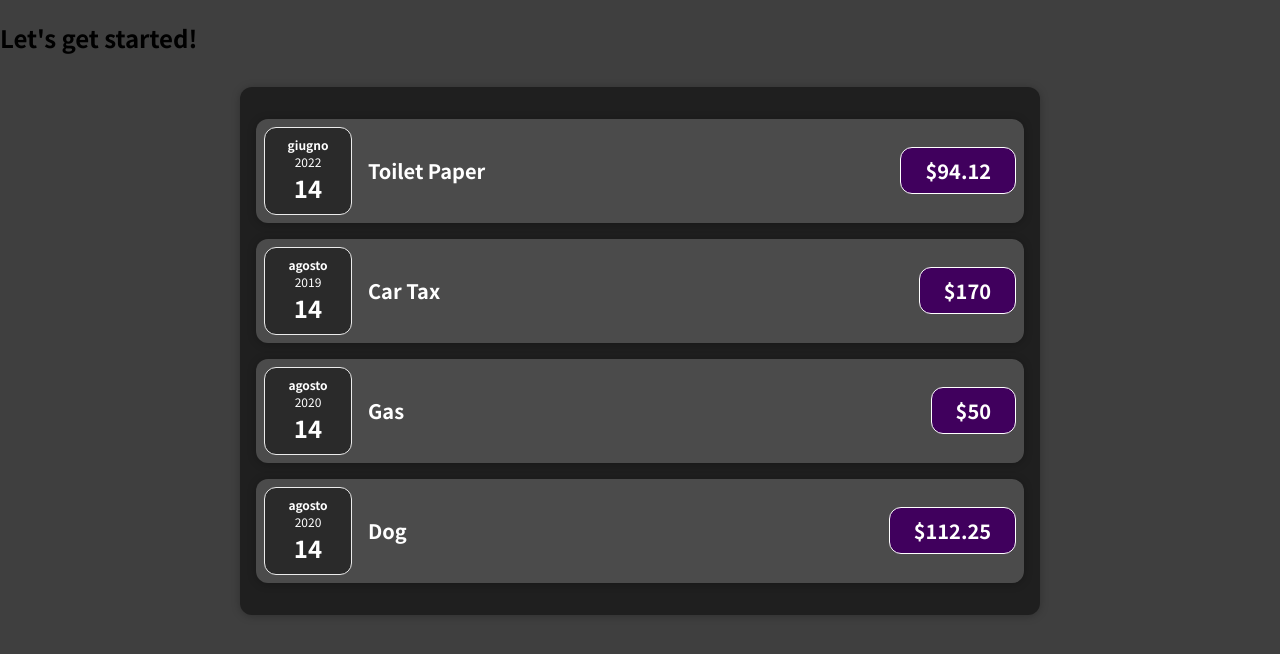
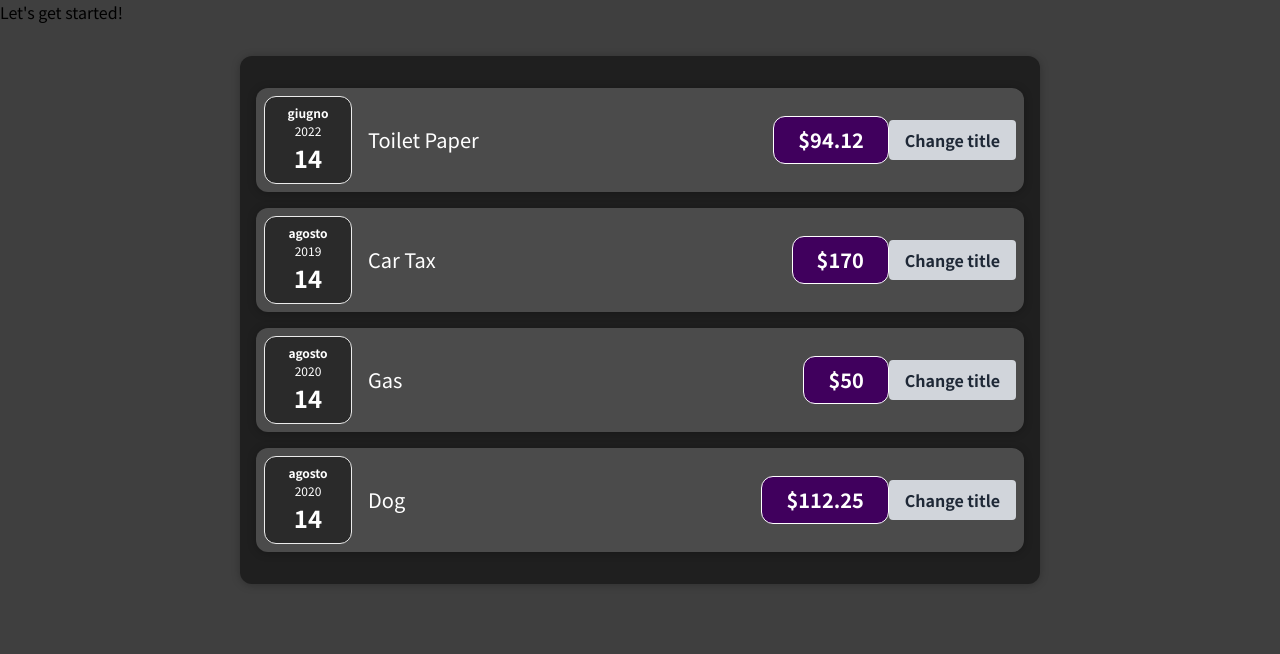
Before and after one commit to ldm0805/To-do-list, a React (Create React App) app: page / in a window 1280 px wide. Shown: the top 654 px of the page. Built offline with nearby package versions, Linux system fonts and the light colour scheme.

Commit message:
Aggiunto tailwind aggiunto state per il titolo

```diff
--- a/package.json
+++ b/package.json
@@ -35,5 +35,8 @@
       "last 1 firefox version",
       "last 1 safari version"
     ]
+  },
+  "devDependencies": {
+    "tailwindcss": "^3.3.2"
   }
 }
--- a/src/components/Expenses/ExpenseItem.js
+++ b/src/components/Expenses/ExpenseItem.js
@@ -1,3 +1,5 @@
+//Importiamo lo state da react per cambiare i dati nel codice.
+import React, { useState } from "react";
 import ExpenseDate from "./ExpenseDate";
 import Card from "../UI/Card";
 
@@ -6,6 +8,16 @@ import "./ExpenseItem.scss";
 // Componente
 //Aggiungiamo il parametro props(oggetto) per aggiungere i parametri delle props
 const ExpanseItem = (props) => {
+  //Definiamo lo state per props.title in modo da cambiarne il valore
+  //Funzione per cambiare lo stato di un componente, viene richiamato direttamente nella componente
+  const [title, setTitle] = useState(props.title);
+
+  //Funzione per far comparire il console.log al click del pulsante
+  const clickHandler = () => {
+    setTitle("Updated!");
+    console.log("clicked");
+  };
+
   return (
     <Card className="expense-item">
       <ExpenseDate
@@ -14,9 +26,15 @@ const ExpanseItem = (props) => {
         description={props.description}
       />
       <div className="expense-item__description">
-        <h2>{props.title}</h2>
+        <h2>{title}</h2>
         <div className="expense-item__price">${props.amount}</div>
       </div>
+      <button
+        className="bg-gray-300 hover:bg-gray-400 text-gray-800 font-bold py-2 px-4 rounded inline-flex items-center"
+        onClick={clickHandler}
+      >
+        Change title
+      </button>
     </Card>
   );
 };
--- a/src/index.css
+++ b/src/index.css
@@ -1,11 +1,14 @@
-@import url('https://fonts.googleapis.com/css2?family=Noto+Sans+JP:wght@400;700&display=swap');
+@import url("https://fonts.googleapis.com/css2?family=Noto+Sans+JP:wght@400;700&display=swap");
+@tailwind base;
+@tailwind components;
+@tailwind utilities;
 
 * {
   box-sizing: border-box;
 }
 
 html {
-  font-family: 'Noto Sans JP', sans-serif;
+  font-family: "Noto Sans JP", sans-serif;
 }
 
 body {
--- /dev/null
+++ b/tailwind.config.js
@@ -0,0 +1,8 @@
+/** @type {import('tailwindcss').Config} */
+module.exports = {
+  content: ["./src/**/*.{js,jsx,ts,tsx}"],
+  theme: {
+    extend: {},
+  },
+  plugins: [],
+};
```
Also changed, not shown: Appunti.txt (added), 1 other file (tests, documents, lock files or other folders).
